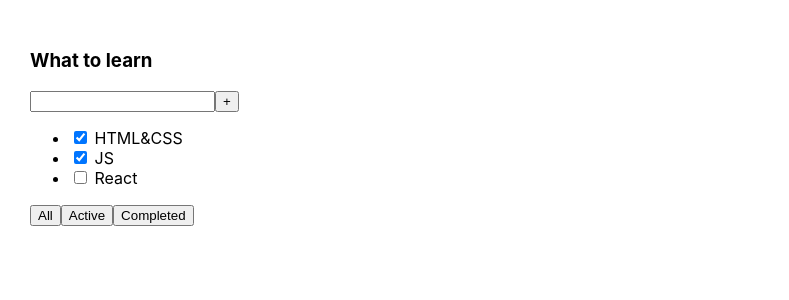
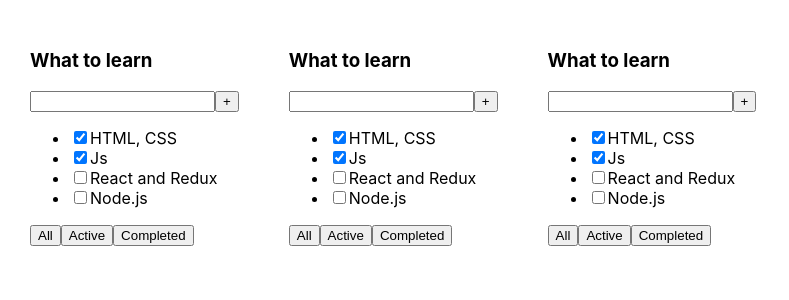
Before and after one commit to dai220885/1-todolist-temp, a React (Create React App) app: page / in a window 1280 px wide. Shown: the top 300 px of the page, without its empty margins (0-789 px from the left). Built offline with nearby package versions, Linux system fonts and the light colour scheme.

Commit message:
add TodoList.tsx and TaskList.tsx (lesson 01)

```diff
--- a/src/App.tsx
+++ b/src/App.tsx
@@ -1,26 +1,23 @@
-import React from 'react';
+import React, {FC} from 'react';
 import './App.css';
+import TodoList, {TaskType} from "./TodoList";
 
-function App() {
+const App: FC = (): JSX.Element => {
+    //BLL:
+    const todoListTitle: string = "What to learn";
+    const tasks: Array<TaskType> = [
+        {id: 1, title: "HTML, CSS", isDone: true},
+        {id: 2, title: "Js", isDone: true},
+        {id: 3, title: "React and Redux", isDone: false},
+        {id: 4, title: "Node.js", isDone: false},
+    ]
+
+    //UI:
     return (
         <div className="App">
-            <div>
-                <h3>What to learn</h3>
-                <div>
-                    <input/>
-                    <button>+</button>
-                </div>
-                <ul>
-                    <li><input type="checkbox" checked={true}/> <span>HTML&CSS</span></li>
-                    <li><input type="checkbox" checked={true}/> <span>JS</span></li>
-                    <li><input type="checkbox" checked={false}/> <span>React</span></li>
-                </ul>
-                <div>
-                    <button>All</button>
-                    <button>Active</button>
-                    <button>Completed</button>
-                </div>
-            </div>
+            <TodoList title={todoListTitle} tasks={tasks}/>
+            <TodoList title={todoListTitle} tasks={tasks}/>
+            <TodoList title={todoListTitle} tasks={tasks}/>
         </div>
     );
 }
--- /dev/null
+++ b/src/TaskList.tsx
@@ -0,0 +1,27 @@
+import React, {FC} from 'react';
+import {TaskType} from "./TodoList";
+
+
+type TaskListType = {
+    tasks: Array<TaskType>
+}
+
+const TaskList: FC<TaskListType>= (props) : JSX.Element => {
+    const taskItems: JSX.Element[] | JSX.Element = props.tasks.length
+        ? props.tasks.map((task) =>{
+            return(
+                <li key={task.id}> {/*key нужен для того, чтобы при изменении списка (перерендеринг) React понимал, какой элемент из списка добавился, а какой уже был ранее*/}
+                    <input type="checkbox" checked={task.isDone}/>
+                    <span>{task.title}</span>
+                </li>
+            )
+        })
+        : <span>Your tasksList is empty</span>
+    return (
+        <ul>
+            {taskItems}
+        </ul>
+    );
+};
+
+export default TaskList;
--- /dev/null
+++ b/src/TodoList.tsx
@@ -0,0 +1,37 @@
+import React, {FC} from 'react';
+import TaskList from "./TaskList";
+
+type TodoListPropsType = {
+    title: string
+    tasks: Array<TaskType>
+    //tasks: TaskType[] //то же самое, что и Array<TaskType>
+}
+
+export type TaskType = {
+    id: number
+    title: string
+    isDone: boolean
+}
+
+const TodoList: FC<TodoListPropsType>= (props) : JSX.Element => {
+
+
+
+    return (
+        <div>
+            <h3>{props.title}</h3>
+            <div>
+                <input/>
+                <button>+</button>
+            </div>
+                <TaskList tasks={props.tasks}/>
+            <div>
+                <button>All</button>
+                <button>Active</button>
+                <button>Completed</button>
+            </div>
+        </div>
+    );
+};
+
+export default TodoList;
```
